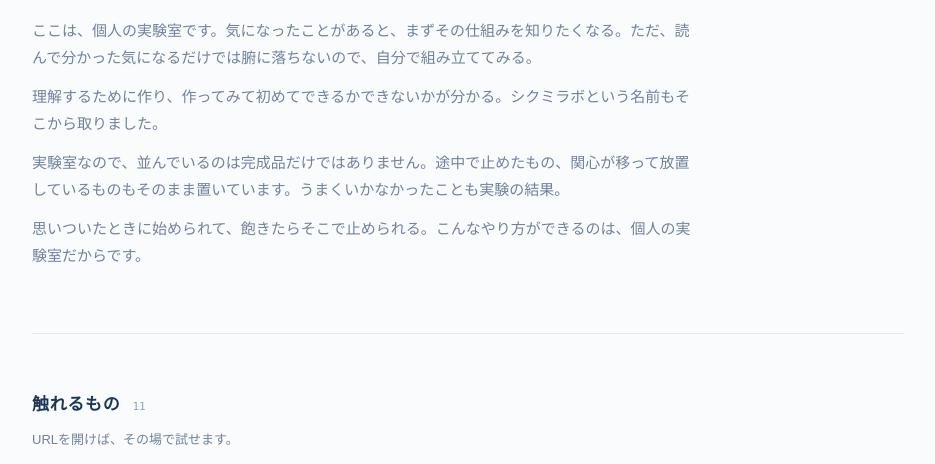
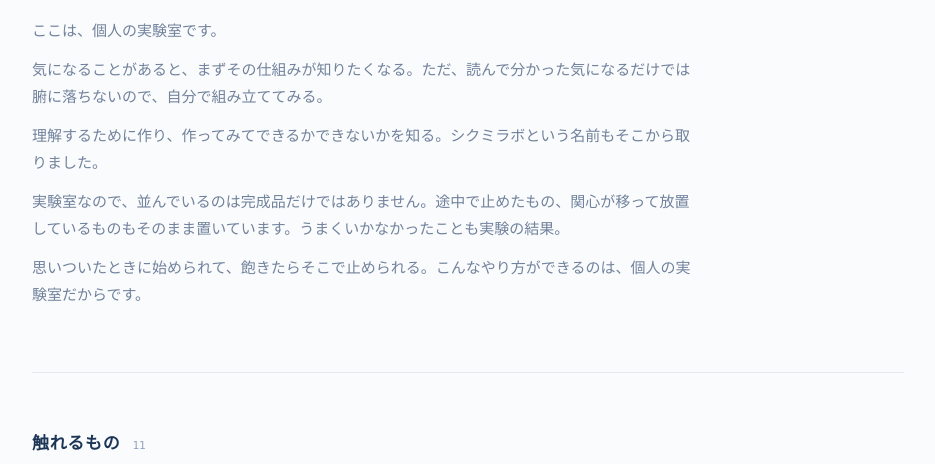
Before and after one commit to gerupon-lgtm/lp, a plain HTML site: page index.html in a window 1280 px wide. Shown: the part 259-723 px from the top of the page, without its empty margins (172-1107 px from the left). Drawn offline with Linux system fonts and the light colour scheme.

Commit message:
Revise introductory paragraphs in index.html

```diff
--- a/index.html
+++ b/index.html
@@ -236,8 +236,9 @@ body.lb-open{overflow:hidden}
 
 <div class="hero">
   <h1>動くところまで、<br>やってみる。</h1>
-  <p>ここは、個人の実験室です。気になったことがあると、まずその仕組みを知りたくなる。ただ、読んで分かった気になるだけでは腑に落ちないので、自分で組み立ててみる。</p>
-  <p>理解するために作り、作ってみて初めてできるかできないかが分かる。シクミラボという名前もそこから取りました。</p>
+  <p>ここは、個人の実験室です。<p>
+  <p>気になることがあると、まずその仕組みが知りたくなる。ただ、読んで分かった気になるだけでは腑に落ちないので、自分で組み立ててみる。</p>
+  <p>理解するために作り、作ってみてできるかできないかを知る。シクミラボという名前もそこから取りました。</p>
   <p>実験室なので、並んでいるのは完成品だけではありません。途中で止めたもの、関心が移って放置しているものもそのまま置いています。うまくいかなかったことも実験の結果。</p>
   <p>思いついたときに始められて、飽きたらそこで止められる。こんなやり方ができるのは、個人の実験室だからです。</p>
 </div>
```
